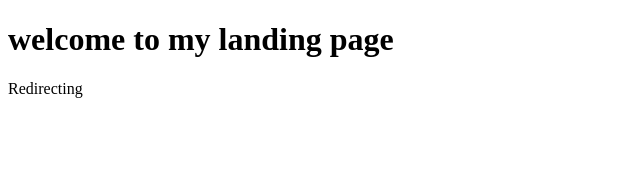
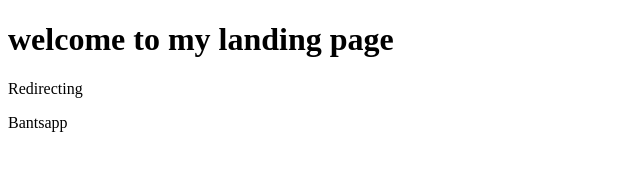
Before and after one commit to Malou00/my_landing_page, a plain HTML site: page index.html in a window 1280 px wide. Shown: the full height of the page, 0-640 px from the left. Drawn offline with Linux system fonts and the light colour scheme.

Commit message:
New trial

```diff
--- a/index.html
+++ b/index.html
@@ -8,5 +8,6 @@
 <body>
     <h1>welcome to my landing page</h1>
     <p>Redirecting</p>
+    <p>Bantsapp</p>
 </body>
 </html>
```
